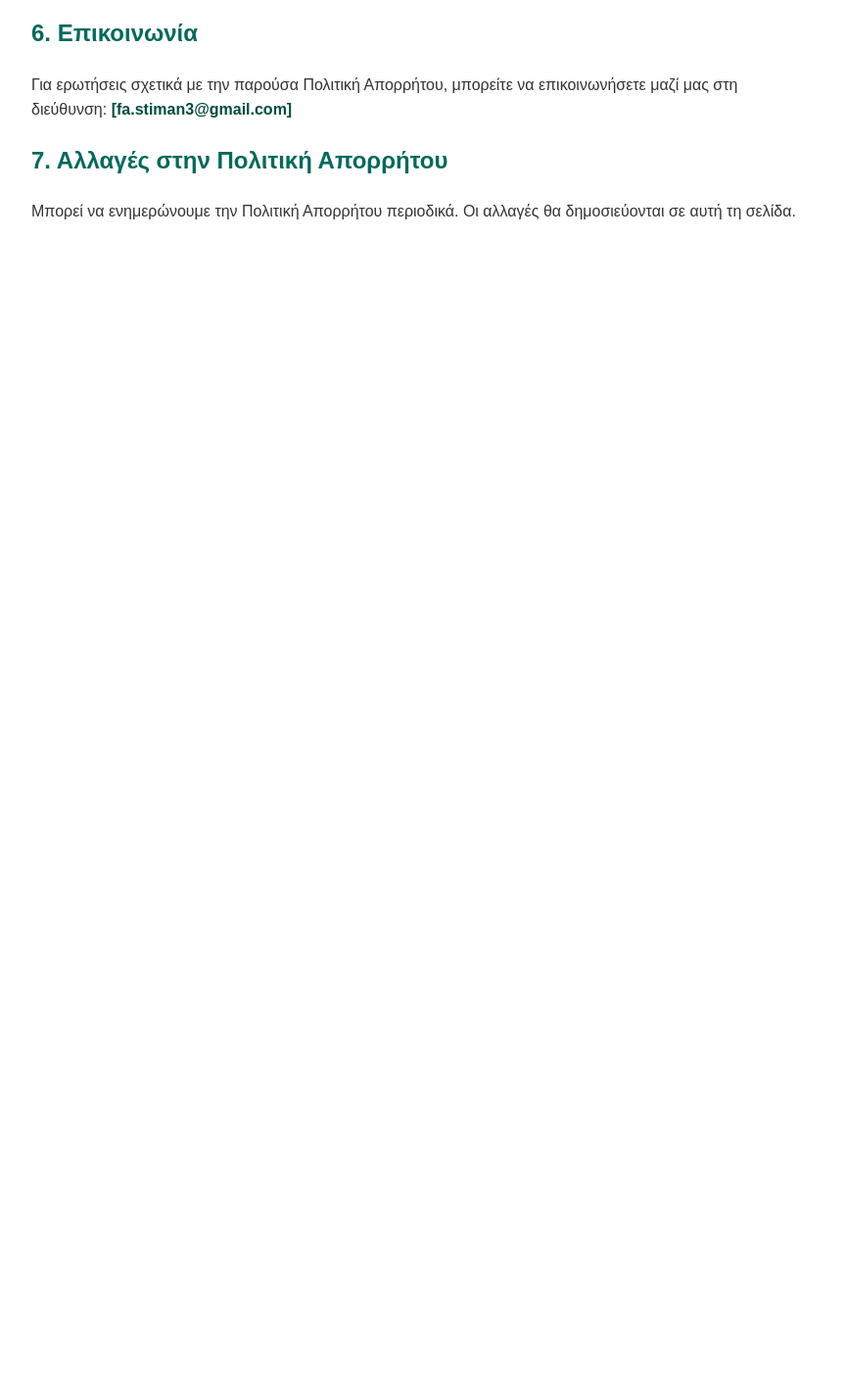
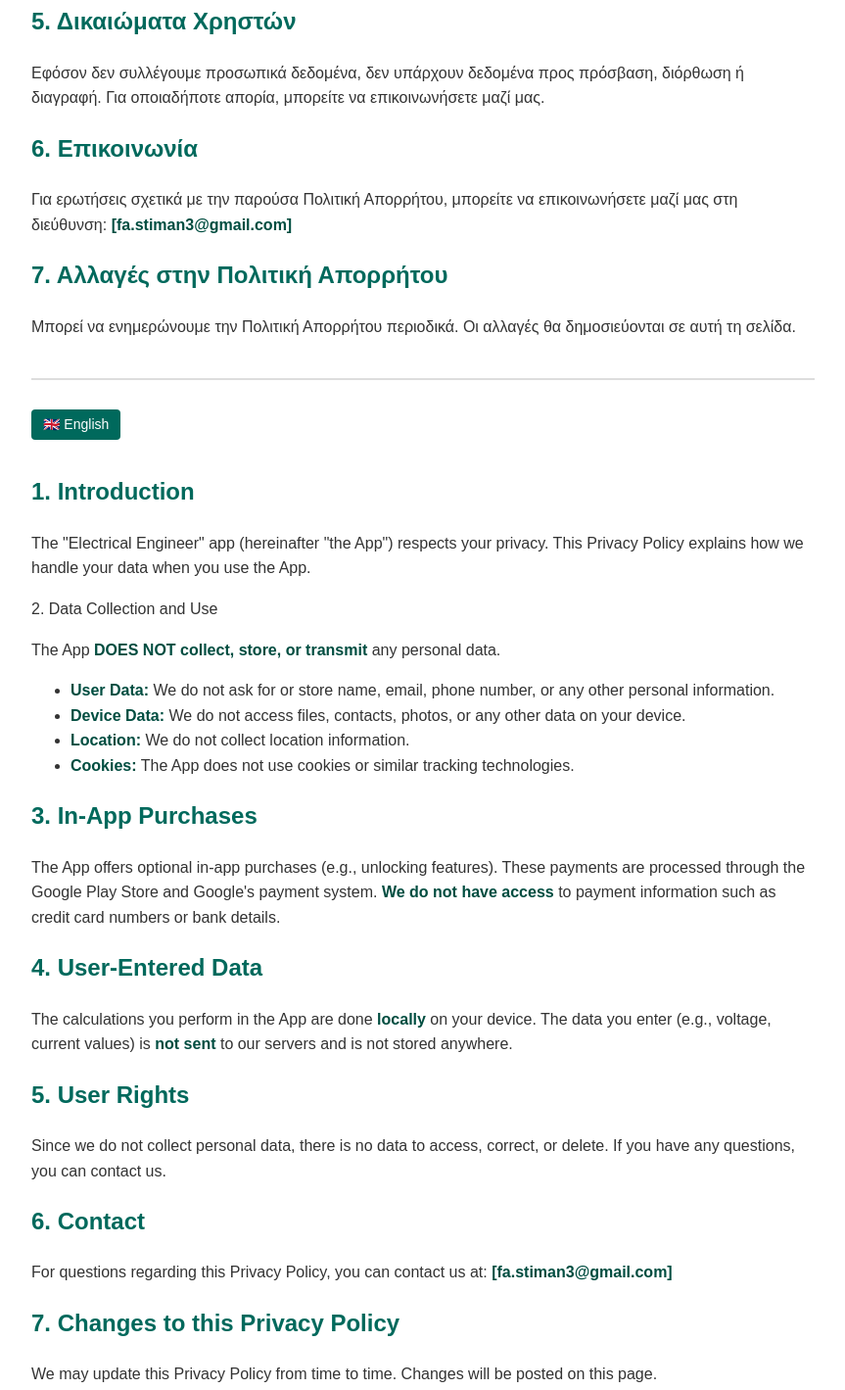
Before and after one commit to fasoulas08/fasoulas08.github.io, a plain HTML site: page privacy-policy.html in a window 1280 px wide. Shown: the part 987-2406 px from the top of the page at 98% size, without its empty margins (208-1071 px from the left). Before the commit the page ends 1292 px from the top, so only its background shows below. Drawn offline with Linux system fonts and the light colour scheme.

Commit message:
Update privacy-policy.html
Add bilingual privacy policy

```diff
--- a/privacy-policy.html
+++ b/privacy-policy.html
@@ -20,6 +20,20 @@
             border-bottom: 2px solid #00695C;
             padding-bottom: 10px;
         }
+        .lang-section {
+            margin-top: 40px;
+            border-top: 2px solid #ddd;
+            padding-top: 30px;
+        }
+        .lang-label {
+            background: #00695C;
+            color: white;
+            padding: 4px 12px;
+            border-radius: 4px;
+            display: inline-block;
+            font-size: 14px;
+            margin-bottom: 15px;
+        }
         strong {
             color: #004D40;
         }
@@ -27,7 +41,13 @@
 </head>
 <body>
     <h1>Πολιτική Απορρήτου - Electrical Engineer</h1>
-    <p><strong>Τελευταία ενημέρωση:</strong> Ιούλιος 2026</p>
+    <p><strong>Τελευταία ενημέρωση / Last Updated:</strong> Ιούλιος 2026</p>
+
+    <!-- ============================================ -->
+    <!-- ΕΛΛΗΝΙΚΑ -->
+    <!-- ============================================ -->
+    <div class="lang-section">
+        <div class="lang-label">🇬🇷 Ελληνικά</div>
 
         <h2>1. Εισαγωγή</h2>
         <p>Η εφαρμογή "Electrical Engineer" (εφεξής "η Εφαρμογή") σέβεται την ιδιωτικότητά σας. Η παρούσα Πολιτική Απορρήτου εξηγεί πώς χειριζόμαστε τα δεδομένα σας όταν χρησιμοποιείτε την Εφαρμογή.</p>
@@ -55,5 +75,40 @@
 
         <h2>7. Αλλαγές στην Πολιτική Απορρήτου</h2>
         <p>Μπορεί να ενημερώνουμε την Πολιτική Απορρήτου περιοδικά. Οι αλλαγές θα δημοσιεύονται σε αυτή τη σελίδα.</p>
+    </div>
+
+    <!-- ============================================ -->
+    <!-- ENGLISH -->
+    <!-- ============================================ -->
+    <div class="lang-section">
+        <div class="lang-label">🇬🇧 English</div>
+
+        <h2>1. Introduction</h2>
+        <p>The "Electrical Engineer" app (hereinafter "the App") respects your privacy. This Privacy Policy explains how we handle your data when you use the App.</p>
+
+        <h>2. Data Collection and Use</h2>
+        <p>The App <strong>DOES NOT collect, store, or transmit</strong> any personal data.</p>
+        <ul>
+            <li><strong>User Data:</strong> We do not ask for or store name, email, phone number, or any other personal information.</li>
+            <li><strong>Device Data:</strong> We do not access files, contacts, photos, or any other data on your device.</li>
+            <li><strong>Location:</strong> We do not collect location information.</li>
+            <li><strong>Cookies:</strong> The App does not use cookies or similar tracking technologies.</li>
+        </ul>
+
+        <h2>3. In-App Purchases</h2>
+        <p>The App offers optional in-app purchases (e.g., unlocking features). These payments are processed through the Google Play Store and Google's payment system. <strong>We do not have access</strong> to payment information such as credit card numbers or bank details.</p>
+
+        <h2>4. User-Entered Data</h2>
+        <p>The calculations you perform in the App are done <strong>locally</strong> on your device. The data you enter (e.g., voltage, current values) is <strong>not sent</strong> to our servers and is not stored anywhere.</p>
+
+        <h2>5. User Rights</h2>
+        <p>Since we do not collect personal data, there is no data to access, correct, or delete. If you have any questions, you can contact us.</p>
+
+        <h2>6. Contact</h2>
+        <p>For questions regarding this Privacy Policy, you can contact us at: <strong>[fa.stiman3@gmail.com]</strong></p>
+
+        <h2>7. Changes to this Privacy Policy</h2>
+        <p>We may update this Privacy Policy from time to time. Changes will be posted on this page.</p>
+    </div>
 </body>
 </html>
```
Lines whose indentation alone changed are shown as unchanged.
